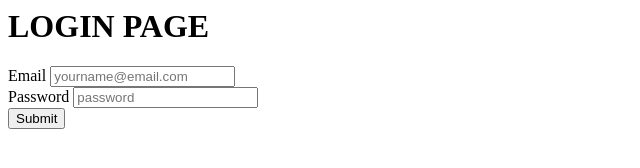
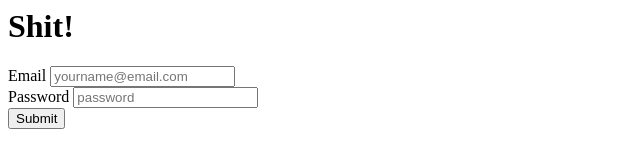
Before and after one commit to emcanearney/emcanearney, a plain HTML site: page index.html in a window 1280 px wide. Shown: the whole page, without its empty margins (0-640 px from the left). Drawn offline with Linux system fonts and the light colour scheme.

Commit message:
Update index.html

```diff
--- a/index.html
+++ b/index.html
@@ -5,7 +5,7 @@
 <meta name="insight-app-sec-validation" content="36978596-628f-4800-9242-af555eac50b4">
 </head>
 <body>
-    <h1>LOGIN PAGE</h1>
+    <h1>Shit!</h1>
 	<script  crossorigin="anonymous" integrity="sha512-2e003yIUkuCG1IeaeQwIgzMwqYiC+7wN/ouvY2yay84wnLng3/MScKxudf02uj4T4RZAnF5zJumvacsF9lfTMw==" type="application/javascript" src="https://github.githubassets.com/assets/frameworks-8e9b232b.js"></script>
 	<section>
 		<form name="login" action="login_results.html">
```
